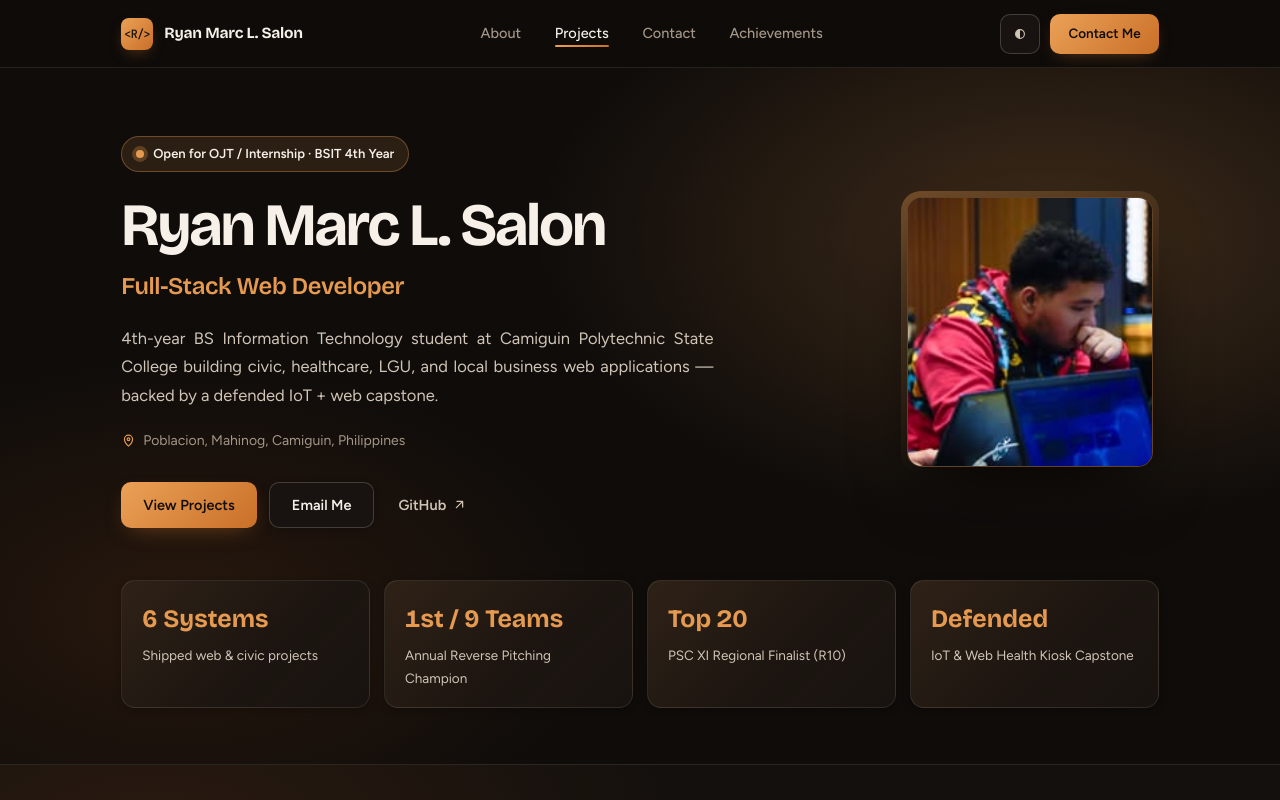
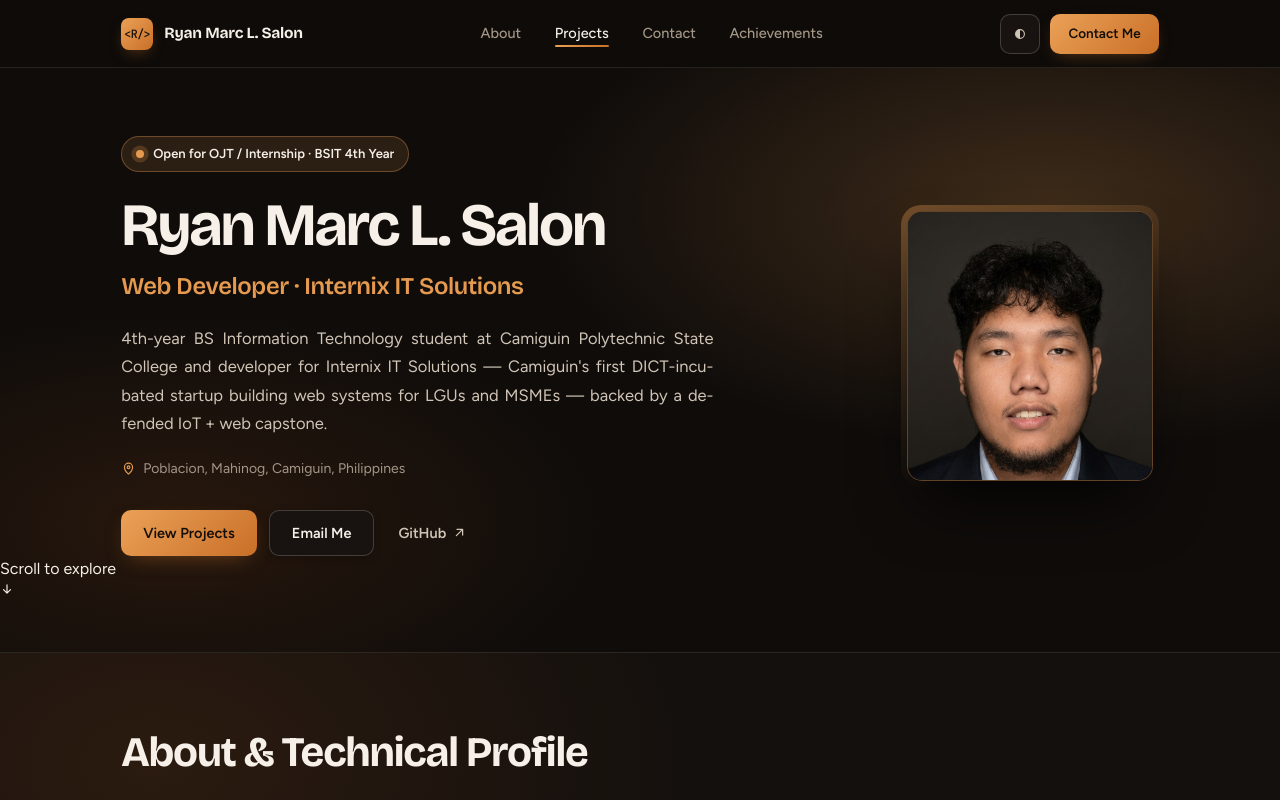
Before and after one commit to ryansalon/portfolio, a React (Vite) app: page / in a window 1280 px wide. Shown: the top 800 px of the page. Built offline with nearby package versions, Linux system fonts and the light colour scheme.

Commit message:
feat(hero): full-viewport landing layout, natural portrait, and Web Developer title

```diff
--- a/index.html
+++ b/index.html
@@ -3,18 +3,18 @@
 <head>
     <meta charset="UTF-8" />
     <meta name="viewport" content="width=device-width, initial-scale=1.0" />
-    <meta name="description" content="Ryan Marc L. Salon — 4th-year BSIT student and full-stack web developer from Camiguin, Philippines. Civic, healthcare, LGU, and local web systems." />
+    <meta name="description" content="Ryan Marc L. Salon — 4th-year BSIT student and web developer from Camiguin, Philippines. Civic, healthcare, LGU, and local web systems." />
     <meta name="theme-color" content="#0f0c0a" />
     <meta name="author" content="Ryan Marc L. Salon" />
     <meta property="og:type" content="website" />
-    <meta property="og:title" content="Ryan Marc L. Salon | Full-Stack Web Developer" />
-    <meta property="og:description" content="4th-year BSIT student and full-stack web developer from Camiguin, Philippines. Projects, defended IoT capstone, and regional competition achievements." />
+    <meta property="og:title" content="Ryan Marc L. Salon | Web Developer" />
+    <meta property="og:description" content="4th-year BSIT student and web developer from Camiguin, Philippines. Projects, defended IoT capstone, and regional competition achievements." />
     <meta property="og:image" content="/favicon.jpg" />
     <meta name="twitter:card" content="summary" />
-    <meta name="twitter:title" content="Ryan Marc L. Salon | Full-Stack Web Developer" />
-    <meta name="twitter:description" content="4th-year BSIT student and full-stack web developer from Camiguin, Philippines." />
+    <meta name="twitter:title" content="Ryan Marc L. Salon | Web Developer" />
+    <meta name="twitter:description" content="4th-year BSIT student and web developer from Camiguin, Philippines." />
     <meta name="twitter:image" content="/favicon.jpg" />
-    <title>Ryan Marc L. Salon | Full-Stack Web Developer</title>
+    <title>Ryan Marc L. Salon | Web Developer</title>
     <link rel="icon" type="image/jpeg" sizes="192x192" href="/favicon.jpg" />
     <link rel="preconnect" href="https://fonts.googleapis.com" />
     <link rel="preconnect" href="https://fonts.gstatic.com" crossorigin />
--- a/src/App.tsx
+++ b/src/App.tsx
@@ -84,7 +84,7 @@ function App() {
     document.title =
       page === 'achievements'
         ? 'Competitions & Achievements | Ryan Marc L. Salon'
-        : 'Ryan Marc L. Salon | Full-Stack Web Developer'
+        : 'Ryan Marc L. Salon | Web Developer'
 
     if (page === 'home') {
       startActiveSectionTracking(ALL_SECTION_IDS)
--- a/src/components/Hero.tsx
+++ b/src/components/Hero.tsx
@@ -16,6 +16,14 @@ function ArrowUpRightIcon() {
   return (
     <svg width="15" height="15" viewBox="0 0 24 24" fill="none" stroke="currentColor" strokeWidth="2" strokeLinecap="round" strokeLinejoin="round" aria-hidden="true">
       <path d="M7 17 17 7M8 7h9v9" />
+    </svg>
+  )
+}
+
+function ArrowDownIcon() {
+  return (
+    <svg width="14" height="14" viewBox="0 0 24 24" fill="none" stroke="currentColor" strokeWidth="2" strokeLinecap="round" strokeLinejoin="round" aria-hidden="true">
+      <path d="M12 5v14M6 13l6 6 6-6" />
     </svg>
   )
 }
@@ -42,9 +50,9 @@ export default function Hero() {
     }
   }, [reducedMotion])
 
-  const goToWork = (e: React.MouseEvent<HTMLAnchorElement>) => {
+  const goToSection = (e: React.MouseEvent<HTMLAnchorElement>, id: string) => {
     e.preventDefault()
-    scrollToSection(document.getElementById('work'))
+    scrollToSection(document.getElementById(id))
   }
 
   return (
@@ -58,10 +66,10 @@ export default function Hero() {
             </div>
 
             <h1 className="hero-h1 hero-rv">Ryan Marc L. Salon</h1>
-            <p className="hero-role hero-rv">Full-Stack Web Developer</p>
+            <p className="hero-role hero-rv">Web Developer &middot; Internix IT Solutions</p>
 
             <p className="hero-lead hero-rv">
-              4th-year BS Information Technology student at Camiguin Polytechnic State College building civic, healthcare, LGU, and local business web applications — backed by a defended IoT + web capstone.
+              4th-year BS Information Technology student at Camiguin Polytechnic State College and developer for Internix IT Solutions — Camiguin&apos;s first DICT-incubated startup building web systems for LGUs and MSMEs — backed by a defended IoT + web capstone.
             </p>
 
             <div className="hero-meta-row hero-rv">
@@ -72,7 +80,7 @@ export default function Hero() {
             </div>
 
             <div className="hero-actions hero-rv">
-              <a href="#work" className="btn-primary" onClick={goToWork}>
+              <a href="#work" className="btn-primary" onClick={(e) => goToSection(e, 'work')}>
                 View Projects
               </a>
               <a href="mailto:ryanmarcsalon04@gmail.com" className="btn-secondary">
@@ -95,34 +103,24 @@ export default function Hero() {
               <img
                 src="/assets/pfp.jpg"
                 alt="Portrait of Ryan Marc L. Salon"
-                width={246}
-                height={270}
+                width={286}
+                height={314}
                 fetchPriority="high"
                 decoding="async"
               />
             </figure>
           </div>
         </div>
+      </div>
 
-        <div className="summary-bar">
-          <div className="summary-item hero-rv">
-            <b>6 Systems</b>
-            <span>Shipped web &amp; civic projects</span>
-          </div>
-          <div className="summary-item hero-rv">
-            <b>1st / 9 Teams</b>
-            <span>Annual Reverse Pitching Champion</span>
-          </div>
-          <div className="summary-item hero-rv">
-            <b>Top 20</b>
-            <span>PSC XI Regional Finalist (R10)</span>
-          </div>
-          <div className="summary-item hero-rv">
-            <b>Defended</b>
-            <span>IoT &amp; Web Health Kiosk Capstone</span>
-          </div>
-        </div>
-      </div>
+      <a
+        href="#about"
+        className="hero-scroll-hint hero-rv"
+        onClick={(e) => goToSection(e, 'about')}
+      >
+        <span>Scroll to explore</span>
+        <ArrowDownIcon />
+      </a>
     </section>
   )
 }
```
Also changed, not shown: public/assets/pfp.jpg.
